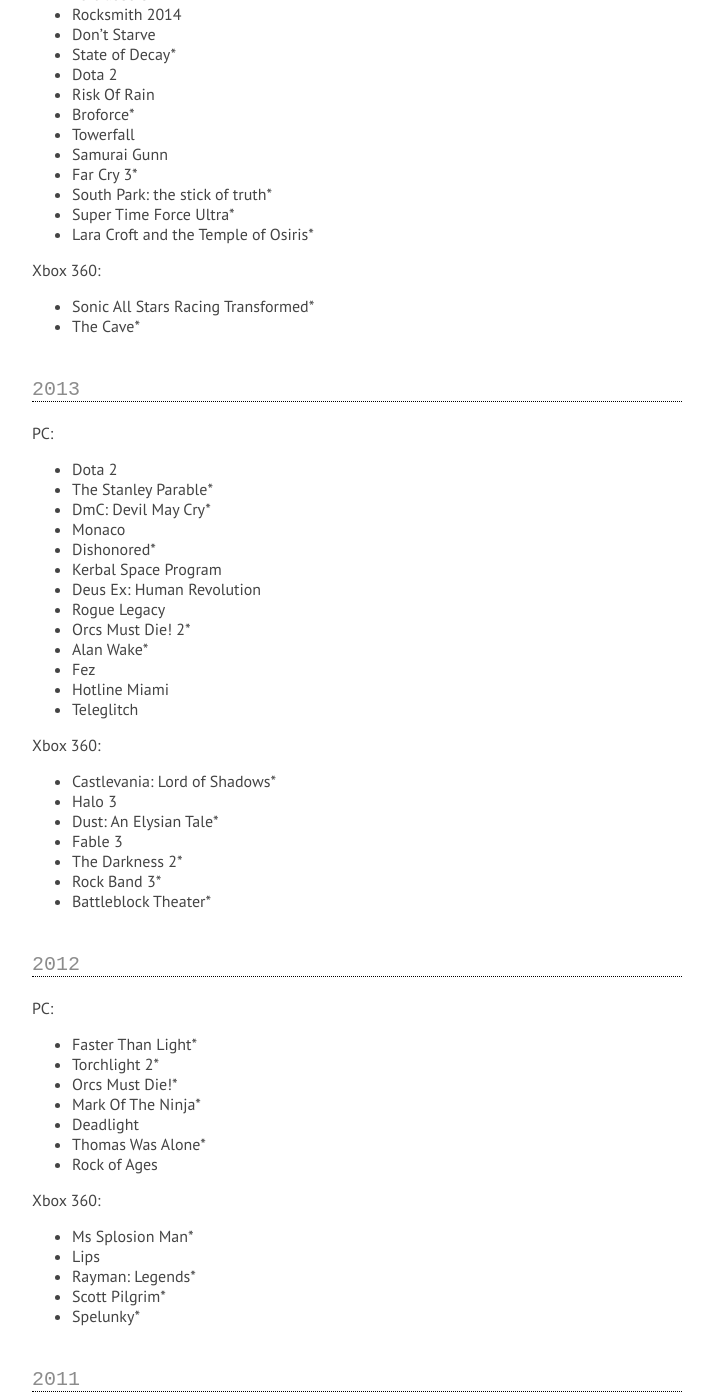
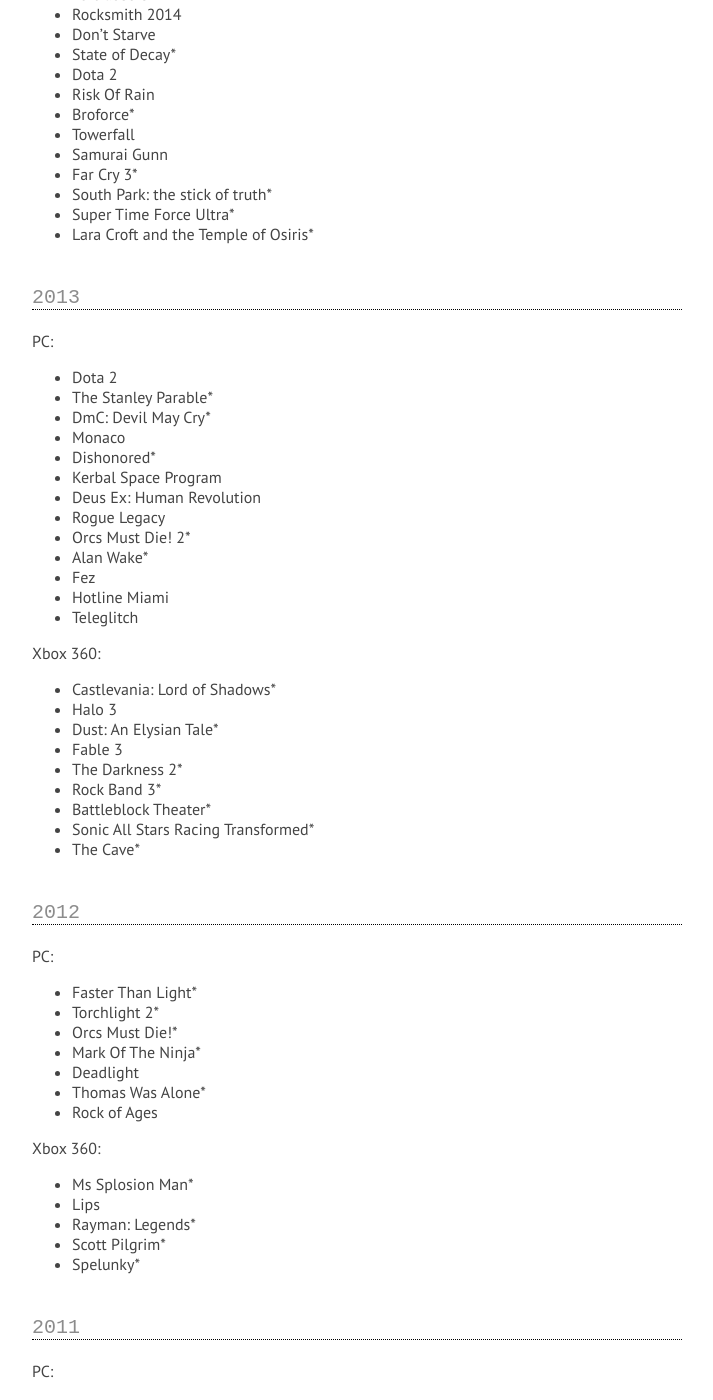
Before and after one commit to valryon/valryon.github.io, a Jekyll site: the page built from _posts/1988-04-29-games.md, in a window 1280 px wide and 1400 px high, scrolled down 4695 px. Shown: the whole window, without its empty margins (283-996 px from the left). Built offline with Jekyll 4.4.1, drawn with Linux system fonts in a browser that asks for light colours; some web fonts are replaced; some of the changed lines change nothing that is shown.

Commit message:
Update 1988-04-29-games.md

```diff
--- a/_posts/1988-04-29-games.md
+++ b/_posts/1988-04-29-games.md
@@ -230,11 +230,6 @@
 - Super Time Force Ultra*
 - Lara Croft and the Temple of Osiris*
 
-Xbox 360:
-
-- Sonic All Stars Racing Transformed*
-- The Cave*
-
 ## 2013
 
 PC:
@@ -262,6 +257,8 @@
 - The Darkness 2*
 - Rock Band 3*
 - Battleblock Theater*
+- Sonic All Stars Racing Transformed*
+- The Cave*
 
 ## 2012
 
```
